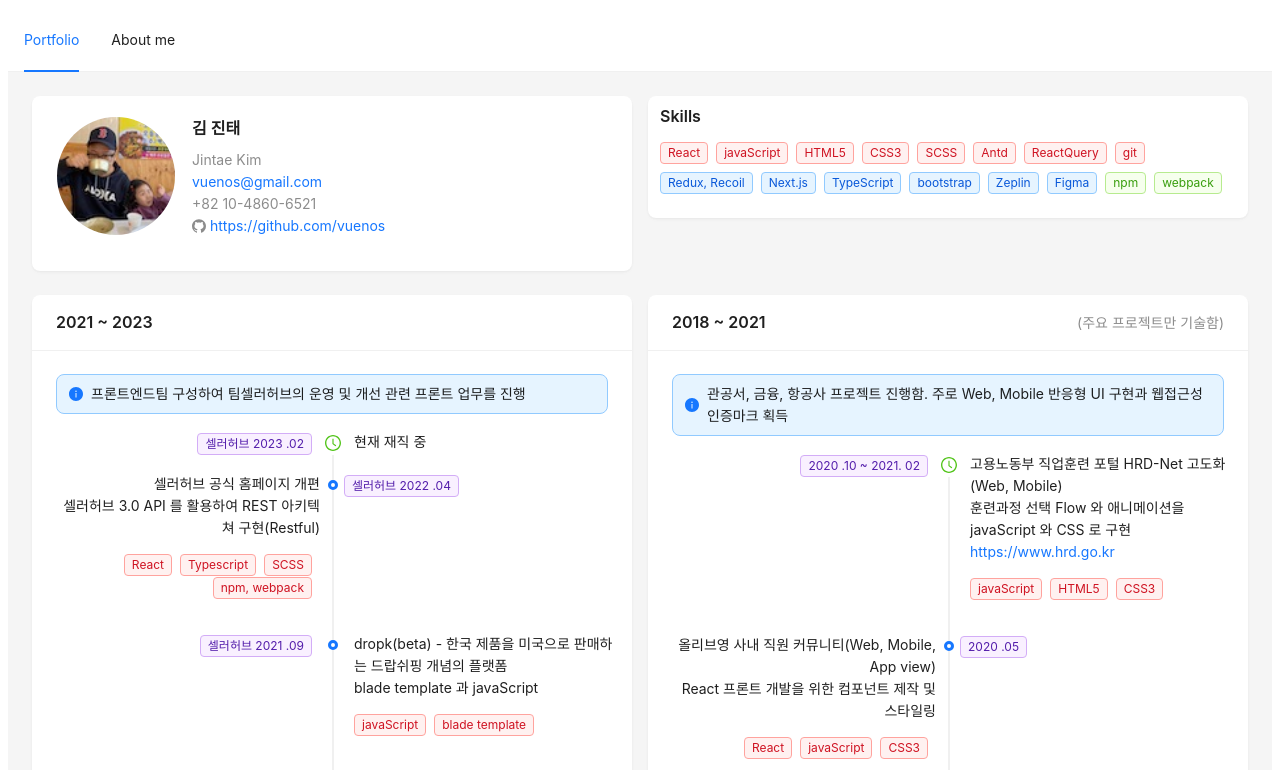
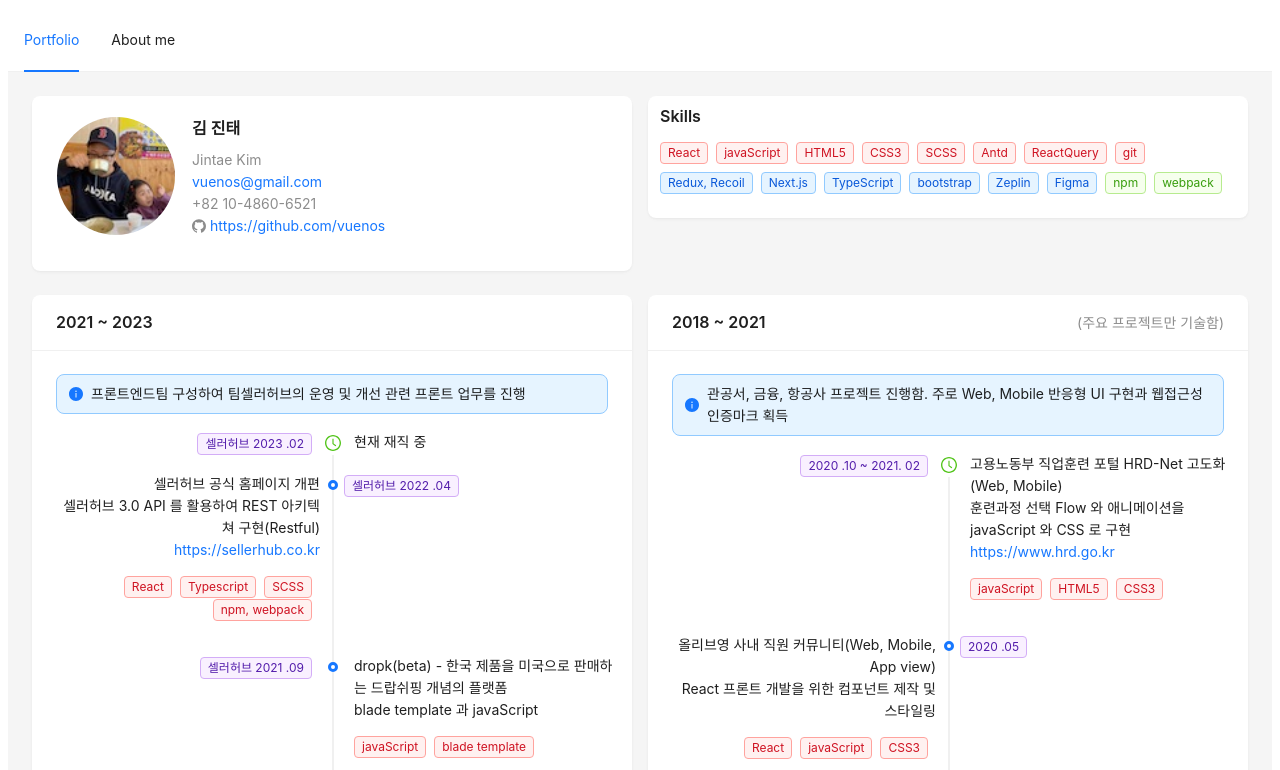
Before and after one commit to vuenos/jintaekim, a Next.js app: page / in a window 1280 px wide. Shown: the top 770 px of the page. Built offline with nearby package versions, Linux system fonts and the light colour scheme.

Commit message:
add ref url

```diff
--- a/pages/index.tsx
+++ b/pages/index.tsx
@@ -54,7 +54,8 @@ const year2023 = [
       <>
         <Paragraph>
           셀러허브 공식 홈페이지 개편<br />
-          셀러허브 3.0 API 를 활용하여 REST 아키텍쳐 구현(Restful)
+          셀러허브 3.0 API 를 활용하여 REST 아키텍쳐 구현(Restful)<br />
+          <a href="https://sellerhub.co.kr/" target="_blank" rel="noreferrer">https://sellerhub.co.kr</a>
         </Paragraph>
         <Paragraph>
           <Tag color="red">React</Tag>
```
